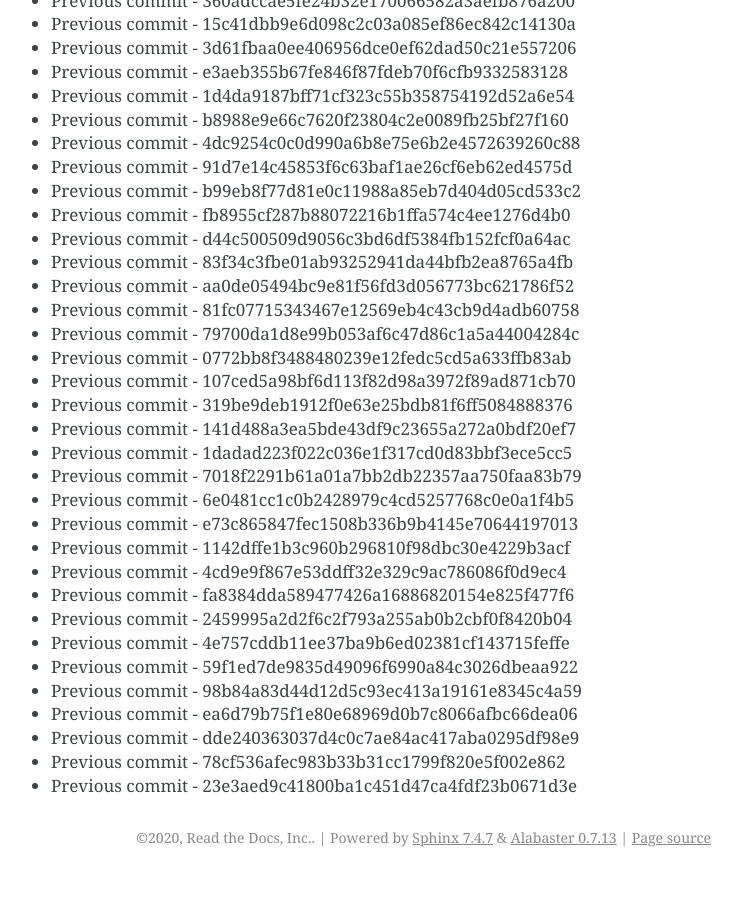
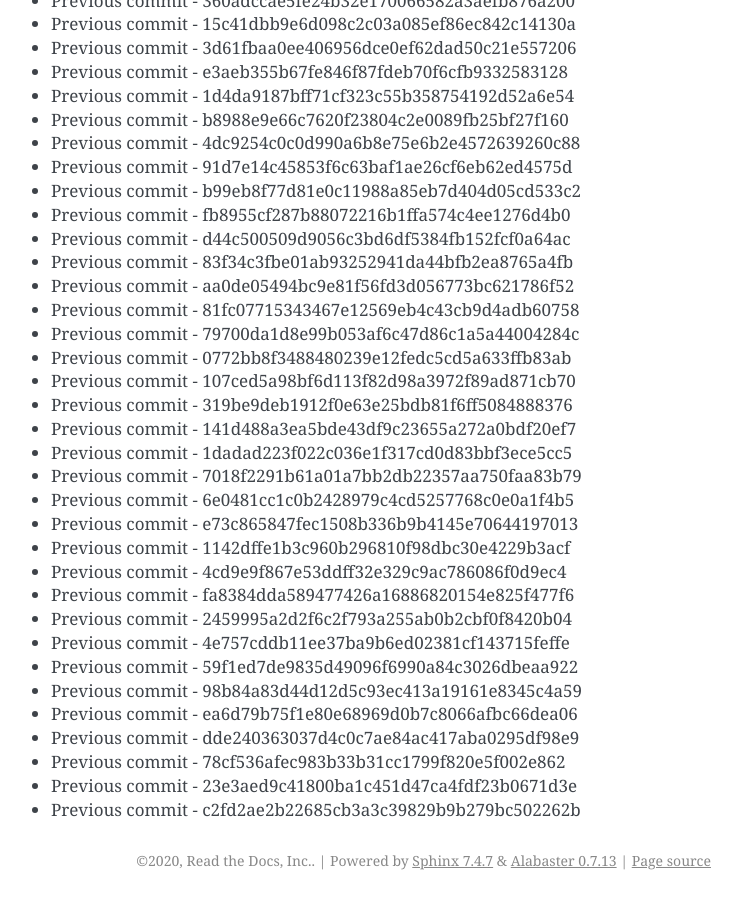
Before and after one commit to readthedocs/rtd-git-stresstest, a Sphinx documentation site: the page built from docs/updates.rst, in a window 1280 px wide and 900 px high, scrolled down 50795 px. Shown: the whole window, without its empty margins (399-1141 px from the left). Built offline with Sphinx 7.4.7, drawn with Linux system fonts in a browser that asks for light colours; before the commit the page ends 51672 px from its top, so only the background shows below that.

Commit message:
Generating commit from previous: c2fd2ae2b22685cb3a3c39829b9b279bc502262b

```diff
--- a/docs/updates.rst
+++ b/docs/updates.rst
@@ -2166,3 +2166,4 @@ It can be tested for any performance characteristics.
 * Previous commit - dde240363037d4c0c7ae84ac417aba0295df98e9
 * Previous commit - 78cf536afec983b33b31cc1799f820e5f002e862
 * Previous commit - 23e3aed9c41800ba1c451d47ca4fdf23b0671d3e
+* Previous commit - c2fd2ae2b22685cb3a3c39829b9b279bc502262b
```
